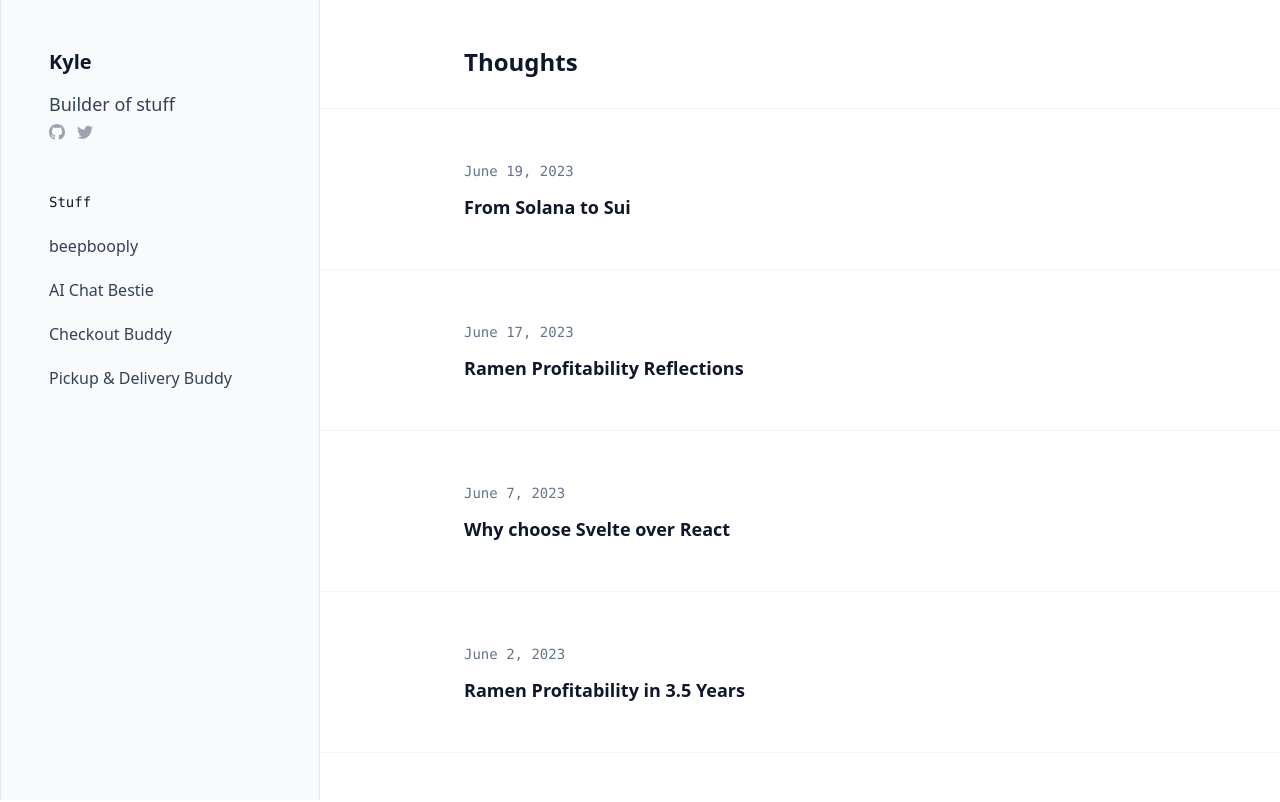
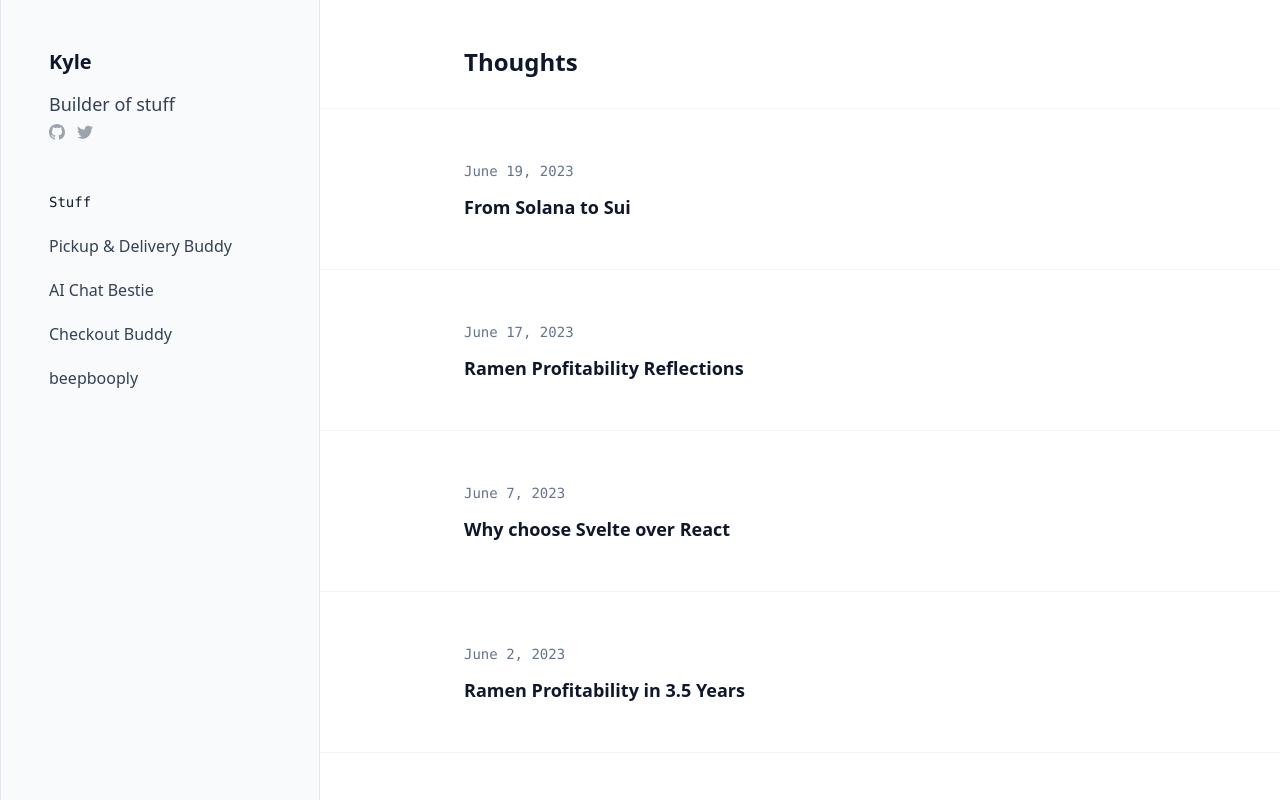
Before and after one commit to KTruong008/kylebuildsstuff, a SvelteKit app: page / in a window 1280 px wide. Shown: the top 802 px of the page. Built offline with nearby package versions, Linux system fonts and the light colour scheme.

Commit message:
change order of stuff

```diff
--- a/src/routes/+layout.svelte
+++ b/src/routes/+layout.svelte
@@ -7,10 +7,10 @@
   // import About from './about.svelte';
 
   let projects = [
-    ['beepbooply', 'https://beepbooply.com'],
+    ['Pickup & Delivery Buddy', 'https://apps.shopify.com/pickup-and-delivery-buddy'],
     ['AI Chat Bestie', 'https://github.com/KTruong008/aichatbestie'],
     ['Checkout Buddy', 'https://apps.shopify.com/checkout-buddy'],
-    ['Pickup & Delivery Buddy', 'https://apps.shopify.com/pickup-and-delivery-buddy']
+    ['beepbooply', 'https://beepbooply.com']
   ];
 </script>
 
```
